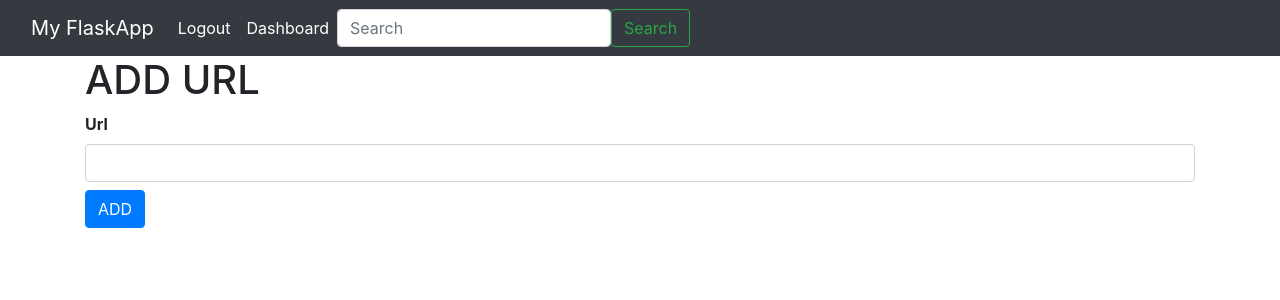
After one commit to simran1199/Pocket-Partner, a Flask app: page /add in a window 1280 px wide. The commit adds this page. Shown: the top 300 px of the page. Run offline with Flask 2, Linux system fonts and the light colour scheme; the visitor is signed in with stand-in values (Sample User, id 1); some libraries are stand-ins or nearby versions.

Commit message:
added dashboard-features

```diff
--- /dev/null
+++ b/Templates/addLink.html
@@ -0,0 +1,15 @@
+{% extends 'layout.html' %}
+
+{% block body %}
+<h1>ADD URL</h1>
+{% from "Includes/_formhelpers.html" import render_field %}
+<form method='POST' action="">
+    <div class="form.group">
+        {{render_field(form.url, class_="form-control")}}
+    </div>
+
+
+    <p><input type="submit" class="btn btn-primary" value="ADD"></p>
+</form>
+
+{% endblock %}
--- a/app.py
+++ b/app.py
@@ -80,6 +80,7 @@ def login():
                 session["logged_in"] = True
                 session["email"] = email
                 session["name"] = results['name']
+                session["userid"] = results['id']
 
                 flash("You are now logged in.", "success")
                 return redirect(url_for("dashboard"))
@@ -116,6 +117,11 @@ def logout():
     return redirect(url_for("login"))
 
 
+# Add new url //links form
+class LinkForm(Form):
+    url = StringField('Url')
+
+
 # dashboard
 @app.route('/dashboard')
 @is_logged_in
@@ -124,11 +130,40 @@ def dashboard():
 
 
 # This is not going to be an endpoint, used only for testing scrapper
-# @app.route('/scrape',methods=['POST'])
-# def scrapeURL():
-#     detail = get_product_details(request.form['url'])
-#     print (detail)
-#     return render_template("dashboard.html",detail = detail)
+@app.route('/scrape', methods=['POST'])
+def scrapeURL():
+
+    detail = get_product_details(request.form['url'])
+
+    print(detail)
+    return render_template("dashboard.html", detail=detail)
+
+
+# add url route
+@app.route('/add', methods=['GET', 'POST'])
+@is_logged_in
+def add_url():
+    form = LinkForm(request.form)
+    if request.method == 'POST':
+        url = form.url.data
+        userid = session["userid"]
+        detail = get_product_details(url)
+        print(detail)
+        # Create cursor
+        conn = get_db_connection()
+        cur = conn.cursor()
+
+        cur.execute('INSERT INTO links (url,product,price,userid) VALUES(?,?,?,?)',
+                    {detail['url'], detail['name'], detail['price'], userid})
+
+        # connection commit
+        cur.commit()
+        cur.close()
+
+        flash("URL Added", 'success')
+        redirect(url_for('dashboard'))
+
+    return render_template("addLink.html", form=form)
 
 
 if __name__ == "__main__":
```
Also changed, not shown: Templates/dashboard.html (+14 -1 lines), Test Files/scrapper.py (+8 -5 lines), amazon.py (+15 -6 lines), init_db.py (+0 -12 lines), schema.sql (+9 -4 lines), database.db.
